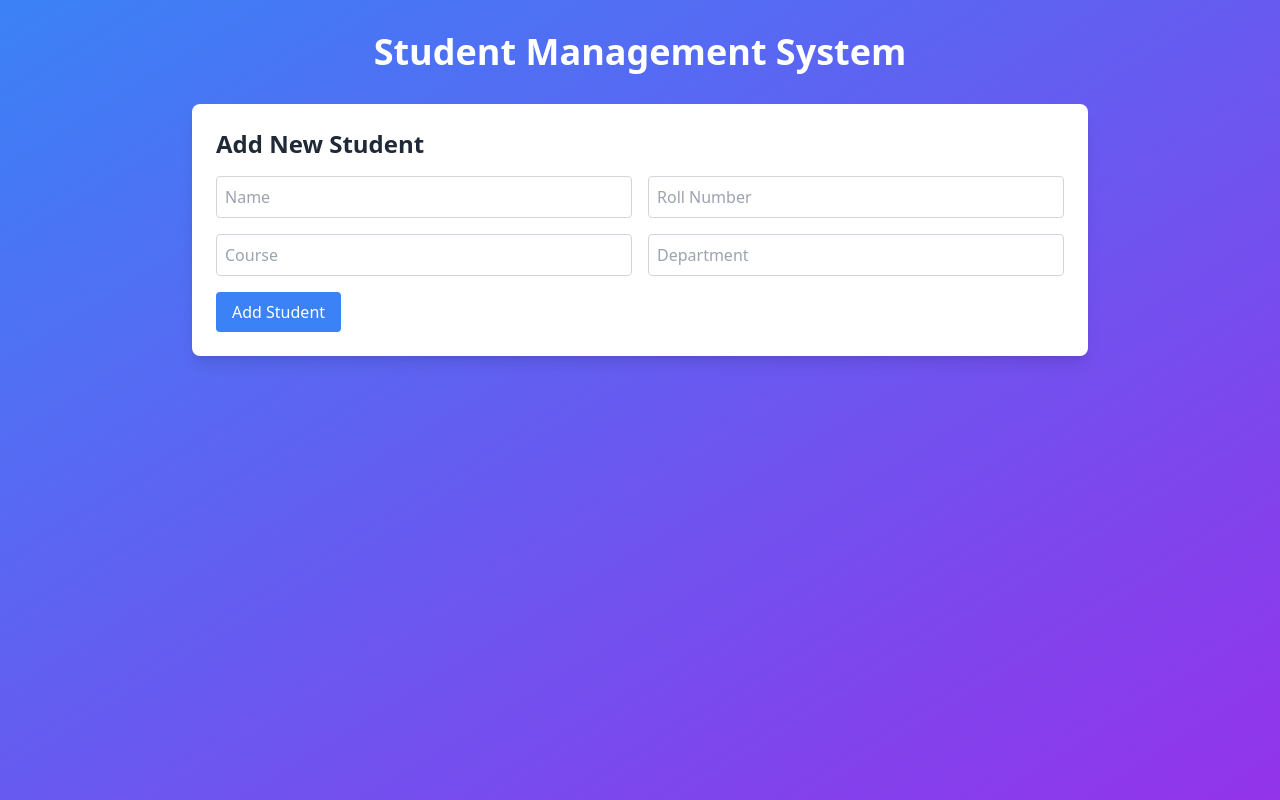
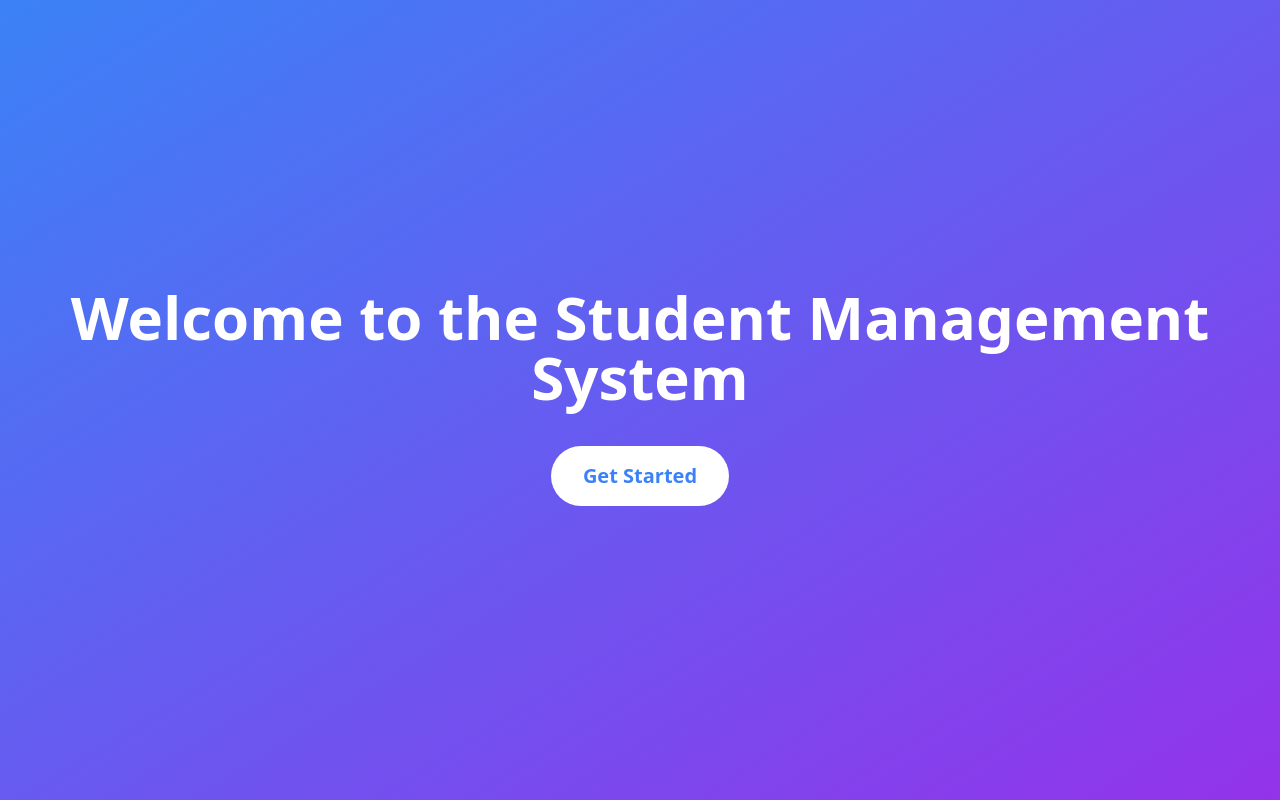
Before and after one commit to saadmughal0987/SMS, a React (Vite) app: page / in a window 1280 px wide. Built offline with nearby package versions, Linux system fonts and the light colour scheme.

Commit message:
Add multi-page app with animations: welcome page with bouncing text, professional form, and animated dashboard

```diff
--- a/src/App.jsx
+++ b/src/App.jsx
@@ -1,7 +1,9 @@
 import { useState } from 'react';
+import { motion } from 'framer-motion';
 import StudentCard from './StudentCard';
 
 const App = () => {
+  const [currentView, setCurrentView] = useState('welcome');
   const [students, setStudents] = useState([]);
   const [formData, setFormData] = useState({
     name: '',
@@ -26,83 +28,188 @@ const App = () => {
       course: '',
       department: ''
     });
+    setCurrentView('dashboard');
   };
 
   const handleRemove = (index) => {
     setStudents(students.filter((_, i) => i !== index));
   };
 
-  return (
-    <div className="min-h-screen bg-gradient-to-br from-blue-500 to-purple-600 p-8">
-      <h1 className="text-4xl font-bold mb-8 text-center text-white">Student Management System</h1>
+  const WelcomePage = () => (
+    <div className="min-h-screen bg-gradient-to-br from-blue-500 to-purple-600 flex flex-col items-center justify-center text-white">
+      <motion.div
+        initial={{ scale: 0 }}
+        animate={{ scale: 1 }}
+        transition={{ duration: 0.5 }}
+        className="text-center"
+      >
+        <motion.h1
+          className="text-6xl font-bold mb-8"
+          animate={{ y: [0, -20, 0] }}
+          transition={{ duration: 2, repeat: Infinity }}
+        >
+          Welcome to the Student Management System
+        </motion.h1>
+        <motion.button
+          onClick={() => setCurrentView('form')}
+          className="bg-white text-blue-500 px-8 py-4 rounded-full text-xl font-semibold hover:bg-gray-100 transition-colors"
+          whileHover={{ scale: 1.05 }}
+          whileTap={{ scale: 0.95 }}
+        >
+          Get Started
+        </motion.button>
+      </motion.div>
+    </div>
+  );
 
-      <div className="max-w-4xl mx-auto">
-        <form onSubmit={handleSubmit} className="bg-white p-6 rounded-lg shadow-lg mb-8">
-          <h2 className="text-2xl font-semibold mb-4 text-gray-800">Add New Student</h2>
-          <div className="grid grid-cols-1 md:grid-cols-2 gap-4">
+  const FormPage = () => (
+    <div className="min-h-screen bg-gradient-to-br from-gray-100 to-gray-200 flex items-center justify-center p-8">
+      <motion.div
+        initial={{ opacity: 0, y: 50 }}
+        animate={{ opacity: 1, y: 0 }}
+        transition={{ duration: 0.5 }}
+        className="bg-white p-8 rounded-lg shadow-xl max-w-md w-full"
+      >
+        <h2 className="text-3xl font-bold mb-6 text-center text-gray-800">Add New Student</h2>
+        <form onSubmit={handleSubmit} className="space-y-4">
+          <div>
+            <label className="block text-sm font-medium text-gray-700 mb-1">Name</label>
             <input
               type="text"
               name="name"
-              placeholder="Name"
+              placeholder="Enter full name"
               value={formData.name}
               onChange={handleChange}
-              className="p-2 border border-gray-300 rounded"
+              className="w-full p-3 border border-gray-300 rounded-lg focus:ring-2 focus:ring-blue-500 focus:border-transparent"
               required
             />
+          </div>
+          <div>
+            <label className="block text-sm font-medium text-gray-700 mb-1">Roll Number</label>
             <input
               type="text"
               name="rollNumber"
-              placeholder="Roll Number"
+              placeholder="Enter roll number"
               value={formData.rollNumber}
               onChange={handleChange}
-              className="p-2 border border-gray-300 rounded"
+              className="w-full p-3 border border-gray-300 rounded-lg focus:ring-2 focus:ring-blue-500 focus:border-transparent"
               required
             />
+          </div>
+          <div>
+            <label className="block text-sm font-medium text-gray-700 mb-1">Course</label>
             <input
               type="text"
               name="course"
-              placeholder="Course"
+              placeholder="Enter course"
               value={formData.course}
               onChange={handleChange}
-              className="p-2 border border-gray-300 rounded"
+              className="w-full p-3 border border-gray-300 rounded-lg focus:ring-2 focus:ring-blue-500 focus:border-transparent"
               required
             />
+          </div>
+          <div>
+            <label className="block text-sm font-medium text-gray-700 mb-1">Department</label>
             <input
               type="text"
               name="department"
-              placeholder="Department"
+              placeholder="Enter department"
               value={formData.department}
               onChange={handleChange}
-              className="p-2 border border-gray-300 rounded"
+              className="w-full p-3 border border-gray-300 rounded-lg focus:ring-2 focus:ring-blue-500 focus:border-transparent"
               required
             />
           </div>
-          <button type="submit" className="mt-4 bg-blue-500 text-white px-4 py-2 rounded hover:bg-blue-600">
+          <motion.button
+            type="submit"
+            className="w-full bg-blue-500 text-white py-3 rounded-lg font-semibold hover:bg-blue-600 transition-colors"
+            whileHover={{ scale: 1.02 }}
+            whileTap={{ scale: 0.98 }}
+          >
             Add Student
-          </button>
+          </motion.button>
         </form>
+        <motion.button
+          onClick={() => setCurrentView('dashboard')}
+          className="w-full mt-4 bg-gray-500 text-white py-2 rounded-lg font-semibold hover:bg-gray-600 transition-colors"
+          whileHover={{ scale: 1.02 }}
+          whileTap={{ scale: 0.98 }}
+        >
+          View Students
+        </motion.button>
+      </motion.div>
+    </div>
+  );
 
-        <div className="grid grid-cols-1 md:grid-cols-2 lg:grid-cols-3 gap-6">
+  const DashboardPage = () => (
+    <div className="min-h-screen bg-gradient-to-br from-blue-500 to-purple-600 p-8">
+      <motion.div
+        initial={{ opacity: 0 }}
+        animate={{ opacity: 1 }}
+        transition={{ duration: 0.5 }}
+        className="max-w-6xl mx-auto"
+      >
+        <div className="flex justify-between items-center mb-8">
+          <h1 className="text-4xl font-bold text-white">Student Dashboard</h1>
+          <motion.button
+            onClick={() => setCurrentView('form')}
+            className="bg-white text-blue-500 px-6 py-3 rounded-lg font-semibold hover:bg-gray-100 transition-colors"
+            whileHover={{ scale: 1.05 }}
+            whileTap={{ scale: 0.95 }}
+          >
+            Add New Student
+          </motion.button>
+        </div>
+
+        <motion.div
+          className="grid grid-cols-1 md:grid-cols-2 lg:grid-cols-3 gap-6"
+          initial="hidden"
+          animate="visible"
+          variants={{
+            hidden: { opacity: 0 },
+            visible: {
+              opacity: 1,
+              transition: {
+                staggerChildren: 0.1
+              }
+            }
+          }}
+        >
           {students.map((student, index) => (
-            <div key={index} className="relative">
+            <motion.div
+              key={index}
+              className="relative"
+              variants={{
+                hidden: { opacity: 0, y: 20 },
+                visible: { opacity: 1, y: 0 }
+              }}
+              whileHover={{ scale: 1.05 }}
+              transition={{ duration: 0.2 }}
+            >
               <StudentCard
                 name={student.name}
                 rollNumber={student.rollNumber}
                 course={student.course}
                 department={student.department}
               />
-              <button
+              <motion.button
                 onClick={() => handleRemove(index)}
-                className="absolute top-2 right-2 text-black rounded-full w-8 h-8 flex items-center justify-center "
+                className="absolute top-2 right-2 bg-red-500 text-white rounded-full w-8 h-8 flex items-center justify-center hover:bg-red-600"
+                whileHover={{ scale: 1.1 }}
+                whileTap={{ scale: 0.9 }}
               >
                 ×
-              </button>
-            </div>
+              </motion.button>
+            </motion.div>
           ))}
-        </div>
-      </div>
+        </motion.div>
+      </motion.div>
     </div>
   );
+
+  if (currentView === 'welcome') return <WelcomePage />;
+  if (currentView === 'form') return <FormPage />;
+  return <DashboardPage />;
 };
 
 export default App;
```
